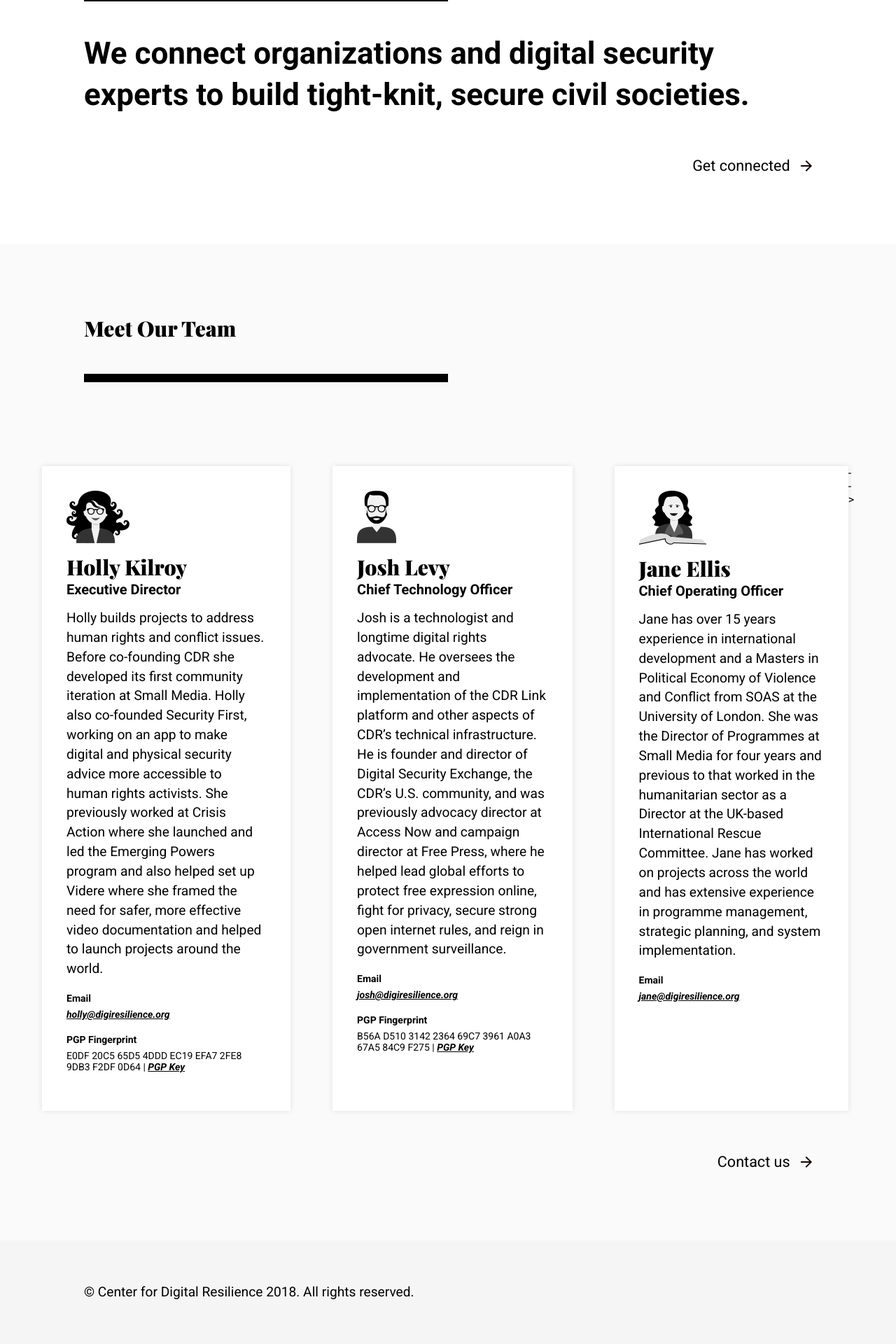
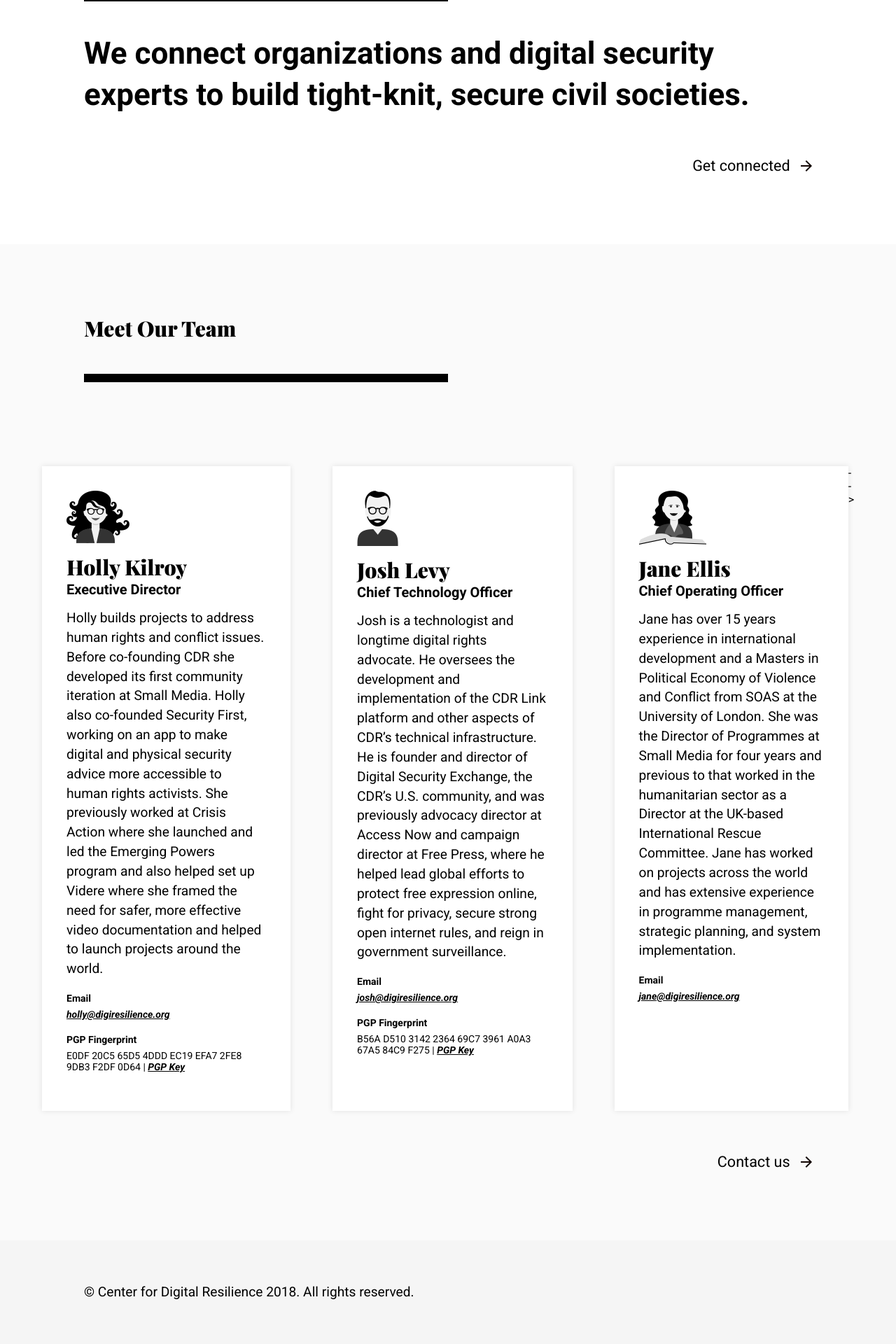
Before and after one commit to redaranj/landing, a Jekyll site: the page built from index.md, in a window 1280 px wide. Shown: the part 1095-3015 px from the top of the page at 70% size. Built offline with Jekyll 4.4.1, drawn with Linux system fonts in a browser that asks for light colours.

```diff
--- a/index.md
+++ b/index.md
@@ -71,8 +71,8 @@
 				<div class="profile--header">
 					<div class="profile--image">
 						<img alt="Portrait Illustration of Josh Levy"
-							src="assets/images/portrait-josh-56w.png"
-							srcset="assets/images/portrait-josh-112w.png 112w"
+							src="assets/images/portrait-josh-59w.png"
+							srcset="assets/images/portrait-josh-118w.png 112w"
 							sizes="(max-width: 800px) 41px, 56px"
 						/>
 					</div>
```
Also changed, not shown: assets/images/Desktop-Joshx2.png (added), assets/images/portait-josh-59w.png (added), assets/images/portrait-josh-118w.png (added).
